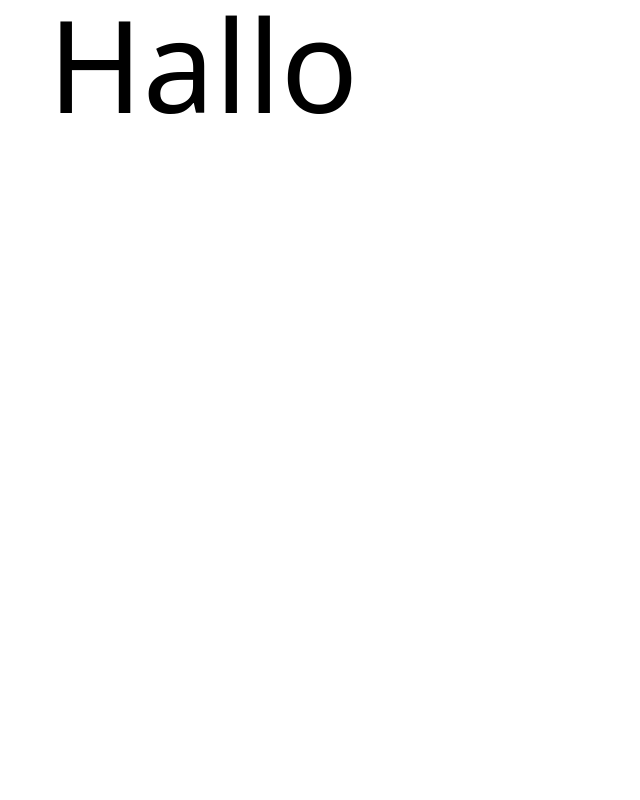
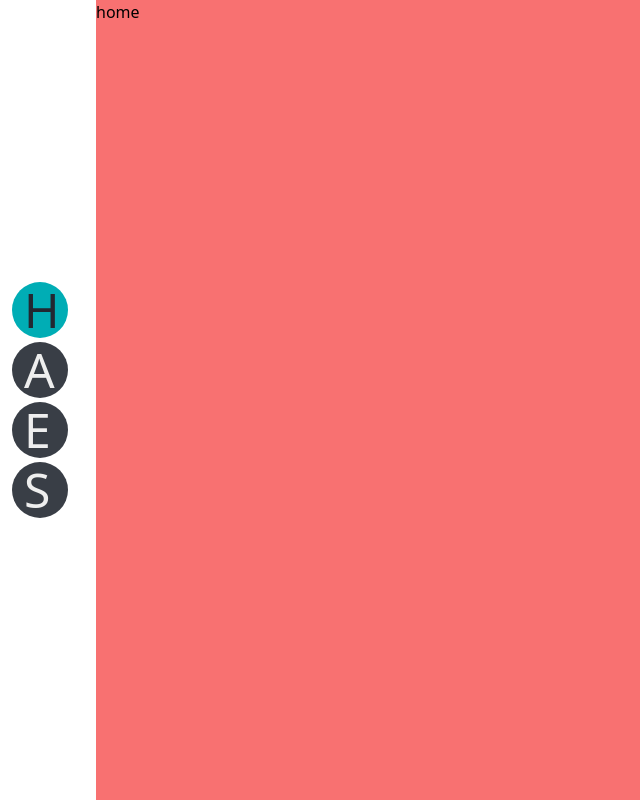
Before and after one commit to yannick1608/portfolio-next-ts-13, a Next.js app: page / in a window 1280 px wide. Shown: the top 800 px of the page, without its empty margins (0-640 px from the left). Built offline with nearby package versions, Linux system fonts and the light colour scheme.

Commit message:
adding basic pc navigation

```diff
--- a/app/layout.tsx
+++ b/app/layout.tsx
@@ -1,4 +1,6 @@
 import '../styles/global.css';
+import Navbar from '../ui/Navbar/Navbar';
+
 
  const RootLayout = ({ children }: { children: any }) =>{
    return (
@@ -7,7 +9,10 @@ import '../styles/global.css';
          <title>Next.js</title>
          <meta name="viewport" content="width=device-width, initial-scale=1.0"/>
        </head>
-       <body>{children}</body>
+       <body>
+          <Navbar/>
+          <main className='md:ml-24'>{children}</main>
+        </body>
      </html>
    );
  }
--- a/app/page.tsx
+++ b/app/page.tsx
@@ -1,7 +1,21 @@
+'use client';
+
+import { usePathname } from 'next/navigation';
+// import React, { useEffect } from 'react';
 
 const Page= () =>{
-   return (
-      <h1 className="text-9xl ml-12">Hallo</h1>
+   // useEffect(() => {
+   //   console.log("Hallo");
+   // })
+
+
+   return (<>
+         <section id="home" className="bg-red-400 min-h-screen">home</section>
+         <section id="about" className="min-h-screen bg-blue-400">about</section>
+         <section id="experience" className="min-h-screen bg-green-400">experience</section>
+         <section id="skills" className="min-h-screen bg-yellow-400">skills</section>
+
+      </>
    )
  }
 
--- a/styles/global.css
+++ b/styles/global.css
@@ -1,3 +1,7 @@
 @tailwind base;
 @tailwind components;
 @tailwind utilities;
+
+html {
+   scroll-behavior: smooth;
+ }
--- a/tailwind.config.js
+++ b/tailwind.config.js
@@ -2,9 +2,21 @@
 module.exports = {
   content: [
     "./app/**/*.{js,ts,jsx,tsx}",
+    "./ui/**/*.{js,ts,jsx,tsx}",
   ],
   theme: {
-    extend: {},
+    extend: {
+      colors: {
+        stormy: '#494E6B',
+        cloud: '#98878F',
+        sunset: '#985E6D',
+        evening: '#192231',
+        blackgrey: '#222831',
+        blackgreylighter: '#393E46',
+        teal: '#00ADB5',
+        light: '#EEEEEE',
+      },
+    },
   },
   plugins: [],
 }
--- /dev/null
+++ b/ui/Navbar/Navbar.tsx
@@ -0,0 +1,23 @@
+"use client"
+
+import { NextPage } from "next";
+import { useEffect, useState } from "react";
+import PcNavbar from "./PcNavbar";
+
+const Navbar : NextPage = () =>{
+   // const [mobileMenuUnfolded, setMobileMenuUnfolded] = useState<boolean>(false);
+   // //use Effect for disabling the vertical scroller if the mobile menu gets activated
+   // useEffect(() => {
+   //   mobileMenuUnfolded && (document.body.style.overflow = 'hidden');
+   //   !mobileMenuUnfolded && (document.body.style.overflow = 'unset');
+   // }, [mobileMenuUnfolded])
+
+
+   return(
+   <>
+      <PcNavbar/>
+   </>
+   )
+}
+
+export default Navbar;
--- /dev/null
+++ b/ui/Navbar/PcNavbar.tsx
@@ -0,0 +1,43 @@
+import { NextPage } from "next";
+import Link from "next/link";
+
+const PcNavbar : NextPage = () =>{
+   return(
+      <>
+         <header className="fixed top-0 bottom-0 left-0 hidden flex-col justify-center px-3 md:flex">
+            <nav className="flex flex-col gap-1">
+               <Link href="/#home" scroll={false} className="bg-teal text-blackgrey hover:bg-teal hover:text-blackgrey group flex h-14 w-14 cursor-pointer items-center overflow-hidden rounded-full transition-all duration-500 hover:w-40">
+                  <div className="ml-3 text-5xl">H</div>
+                  <div className="ml-2 hidden text-3xl group-hover:block">Home</div>
+               </Link>
+               <Link href="/#about" className="bg-blackgreylighter hover:bg-teal hover:text-blackgrey text-light group flex h-14 w-14 cursor-pointer items-center overflow-hidden rounded-full transition-all duration-500 hover:w-40">
+                  <div className="ml-3 text-5xl">A</div>
+                  <div className="ml-2 hidden text-3xl group-hover:block">About</div>
+               </Link>
+               <Link href="/#experience" scroll={false} className="bg-blackgreylighter hover:bg-teal hover:text-blackgrey text-light group flex h-14 w-14 cursor-pointer items-center overflow-hidden rounded-full transition-all duration-500 hover:w-48">
+                  <div className="ml-3 text-5xl">E</div>
+                  <div className="ml-2 hidden text-3xl group-hover:block">Experience</div>
+               </Link>
+               <Link href="/#skills" scroll={false} className="bg-blackgreylighter hover:bg-teal hover:text-blackgrey text-light group flex h-14 w-14 cursor-pointer items-center overflow-hidden rounded-full transition-all duration-500 hover:w-40">
+                  <div className="ml-3 text-5xl">S</div>
+                  <div className="ml-2 hidden text-3xl group-hover:block">Skills</div>
+               </Link>
+               {/* <Link href="/contact" className="bg-blackgreylighter hover:bg-teal hover:text-blackgrey text-light group flex h-14 w-14 cursor-pointer items-center overflow-hidden rounded-full transition-all duration-500 hover:w-40">
+                  <div className="ml-3 text-5xl">C</div>
+                  <div className="ml-2 hidden text-3xl group-hover:block">Contact</div>
+               </Link>
+               <Link className="bg-blackgreylighter hover:bg-teal hover:text-blackgrey text-light group mt-10 flex h-14 w-14 cursor-pointer items-center overflow-hidden rounded-full transition-all duration-500 hover:w-40">
+                  <div className="ml-3 text-5xl">D</div>
+                  <div className="ml-2 hidden text-3xl group-hover:block">Dark</div>
+               </Link>
+               <Link className="bg-blackgreylighter hover:bg-teal hover:text-blackgrey text-light group flex h-14 w-14 cursor-pointer items-center overflow-hidden rounded-full transition-all duration-500 hover:w-48">
+                  <div className="ml-3 text-5xl">L</div>
+                  <div className="ml-2 hidden text-3xl group-hover:block">Language</div>
+               </Link> */}
+            </nav>
+         </header>
+      </>
+   )
+}
+
+export default PcNavbar;
```
